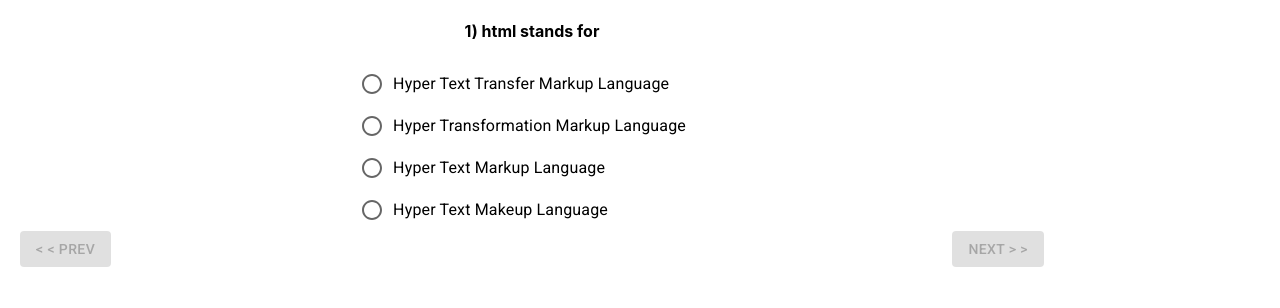
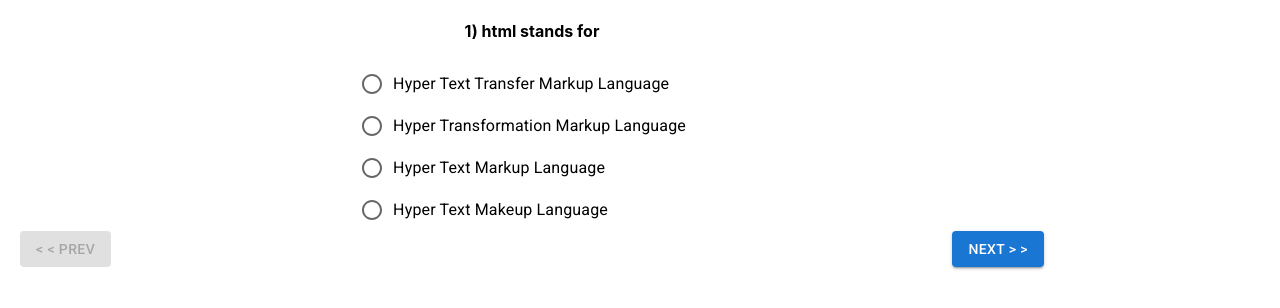
Before and after one commit to chandansutradhar2/quizapp, a React (Create React App) app: page /quiz in a window 1280 px wide. Shown: the top 308 px of the page. Built offline with nearby package versions, Linux system fonts and the light colour scheme.

Commit message:
seting up next button

```diff
--- a/src/Quiz/Quiz.js
+++ b/src/Quiz/Quiz.js
@@ -31,29 +31,30 @@ const questionArray = [
 export function Quiz() {
 	const [questions, setQuestions] = useState(questionArray);
 	const [showPrev, setShowPrev] = useState(false);
-	const [showNext, setShowNext] = useState(false);
-	const [currentQuestion, setCurrentQuestion] = useState(0);
+	const [showNext, setShowNext] = useState(true);
+	const [currentQuestionIndex, setCurrentQuestionIndex] = useState(0);
 
 	const onOptionSelected = () => {
-		setShowNext(true);
-		if (currentQuestion > 0) {
+		//setShowNext(true);
+	};
+	const handleNext = (selected) => {
+		setCurrentQuestionIndex((prevState) => {
+			return prevState + 1;
+		});
+
+		if (currentQuestionIndex + 1 === questions.length - 1) {
+			setShowNext(false);
+		}
+
+		if (currentQuestionIndex > 0) {
 			setShowPrev(true);
-		}
-		if (currentQuestion <= 0) {
+		} else {
 			setShowPrev(false);
 		}
-		if (currentQuestion + 1 == questions.length) {
-			setShowNext(false);
-		}
-	};
-	const handleNext = (selected) => {
-		setCurrentQuestion((prevState) => {
-			return prevState + 1;
-		});
 	};
 
 	const handlePrevious = (selected) => {
-		setCurrentQuestion((prevState) => {
+		setCurrentQuestionIndex((prevState) => {
 			return prevState - 1;
 		});
 	};
@@ -68,8 +69,8 @@ export function Quiz() {
 			}}
 		>
 			<QuizItem
-				quiz={questions[currentQuestion]}
-				srNo={currentQuestion + 1}
+				quiz={questions[currentQuestionIndex]}
+				srNo={currentQuestionIndex + 1}
 				showPrev={showPrev}
 				showNext={showNext}
 				onNextClicked={handleNext}
```
